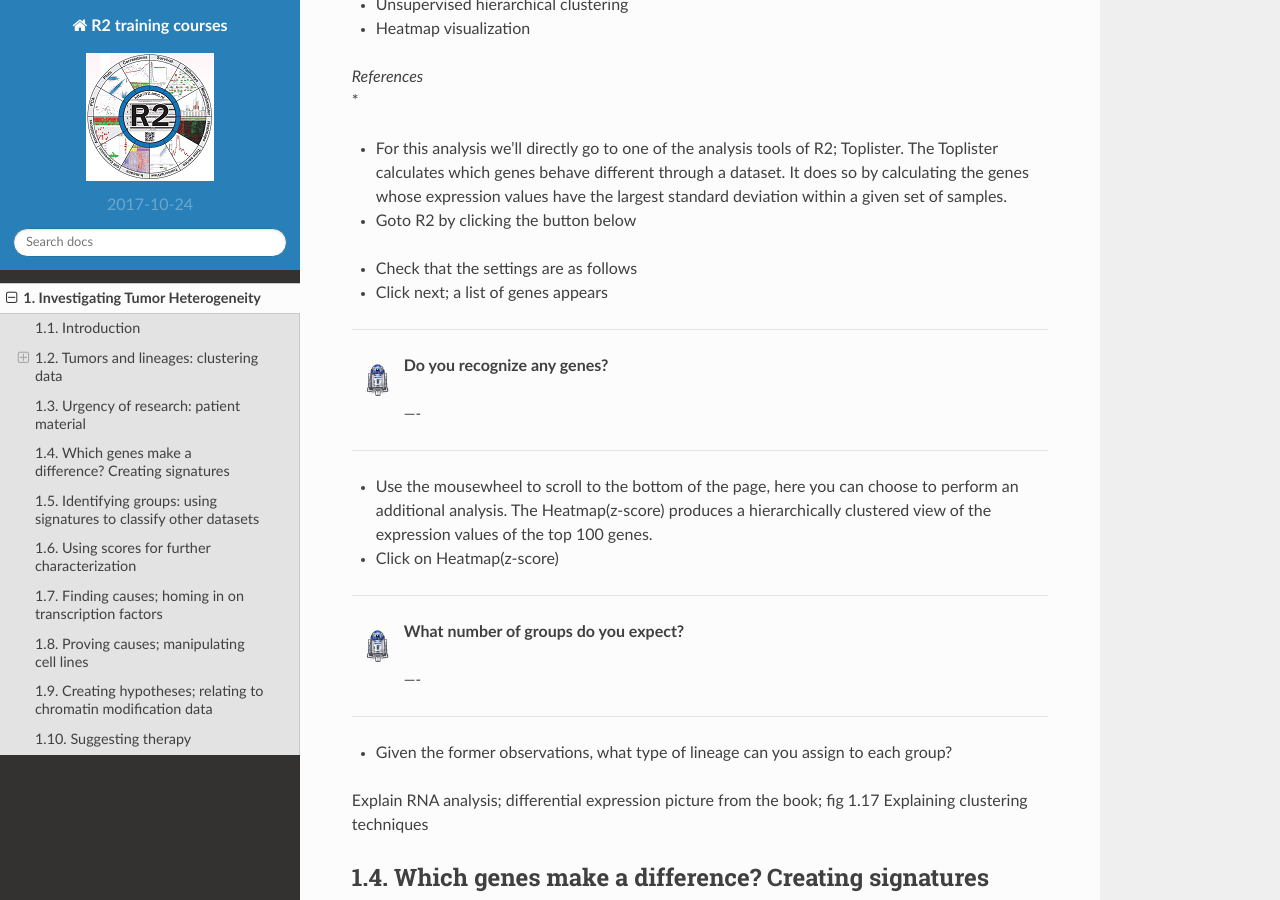
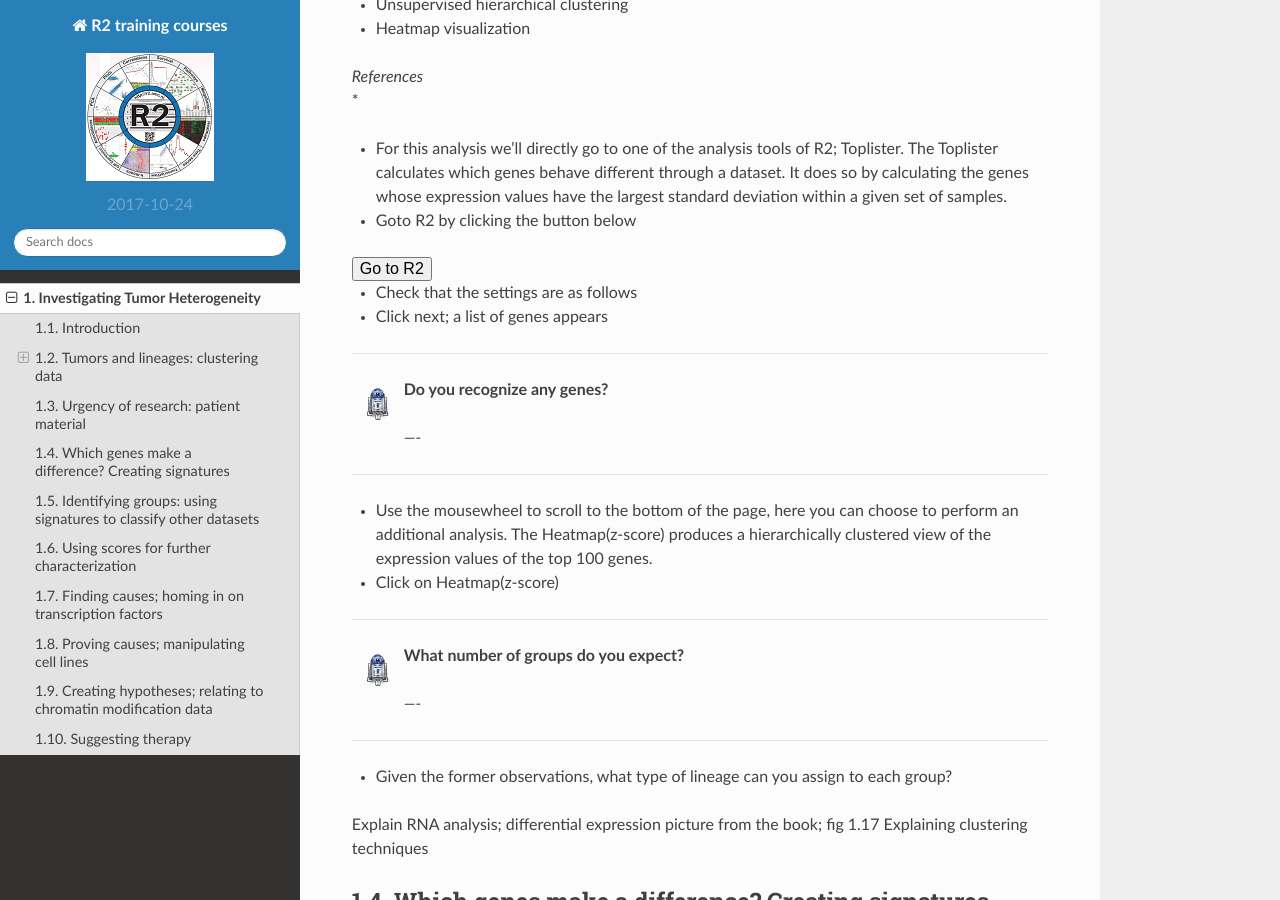
Before and after one commit to antronerds/r2-training-courses, a Sphinx documentation site: the page built from docs/Investigating_Tumor_Heterogeneity.md, in a window 1280 px wide and 900 px high, scrolled down 4707 px. Built offline with Sphinx 7.4.7 and the Read the Docs theme 2.0.0, drawn with Linux system fonts in a browser that asks for light colours.

Commit message:
Added adapted form

```diff
--- a/docs/Investigating_Tumor_Heterogeneity.md
+++ b/docs/Investigating_Tumor_Heterogeneity.md
@@ -43,8 +43,9 @@ We can use these in a larger public dataset of other tumor cell lines and see ho
 
 * Go to R2 by clicking on the button below:
 
+
 <form name="mark_single_sample" action="https://hgserver1.amc.nl/cgi-bin/r2/main.cgi" enctype="multipart/form-data" target="R2" method="post">
-  <input type="hidden" name="table" value="ps_itcc_cellpanel86_u133p2">
+  <input type="hidden" name="table" value="ps_avgpres_gse90803geo8_u133p2">
   <button type="submit" >Go to R2</button>
 </form>
 
@@ -147,6 +148,7 @@ We’ve profiled the mRNA expression of these samples and of a so called classic
 <input type='hidden' name='hugoonce' value='yes'>
 <input type='hidden' name='set' value='highest'>
 <input type='hidden' name='cortype' value='transform_2log'>
+<button type="submit" >Go to R2</button>
 </form>
 
 * Check that the settings are as follows
```
